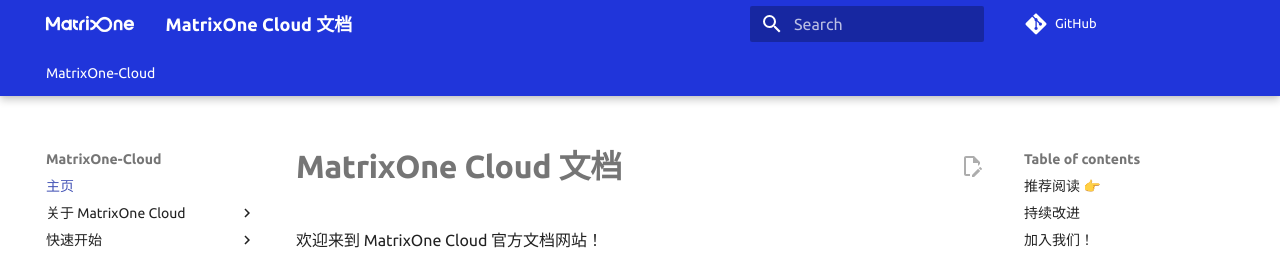
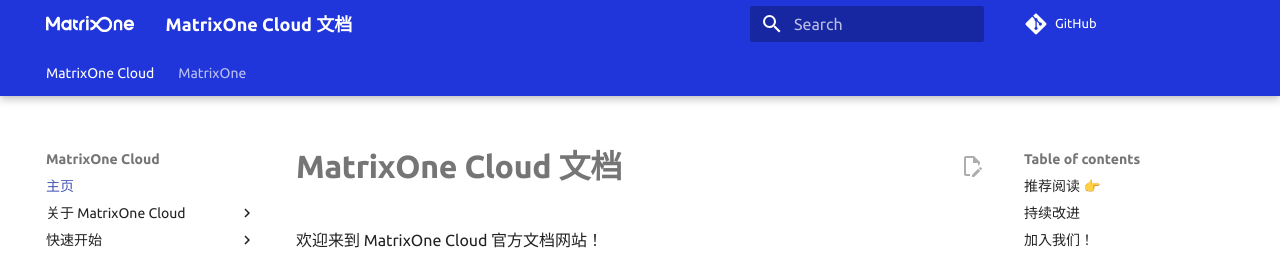
Before and after one commit to yangj1211/moc-docs, an MkDocs documentation site: the page built from docs/README.md, in a window 1280 px wide. Shown: the top 254 px of the page. Built offline with MkDocs 1.6.1 and Material for MkDocs 9.7.7, drawn with Linux system fonts in a browser that asks for light colours; comment, search, counter and statistics services are not loaded; the version menu is left out.

Commit message:
feat(navigation): added `mo-docs` link to the tabs of navigation

```diff
--- a/mkdocs.yml
+++ b/mkdocs.yml
@@ -32,7 +32,7 @@
   - pymdownx.tasklist:
       custom_checkbox: true
 nav:
-  - MatrixOne-Cloud:
+  - MatrixOne Cloud:
     - 主页: README.md
     - 关于 MatrixOne Cloud:
       - MatrixOne Cloud 简介: MatrixOne-Cloud/Overview/matrixonecloud-introduction.md
@@ -441,3 +441,4 @@
         - MatrixOne Cloud 常见问题: MatrixOne-Cloud/FAQs/FAQ-Product.md
     - 技术支持: MatrixOne-Cloud/tech-support.md
     - 术语表: MatrixOne-Cloud/glossary.md
+  - MatrixOne: https://docs.matrixorigin.cn/latest/
```
